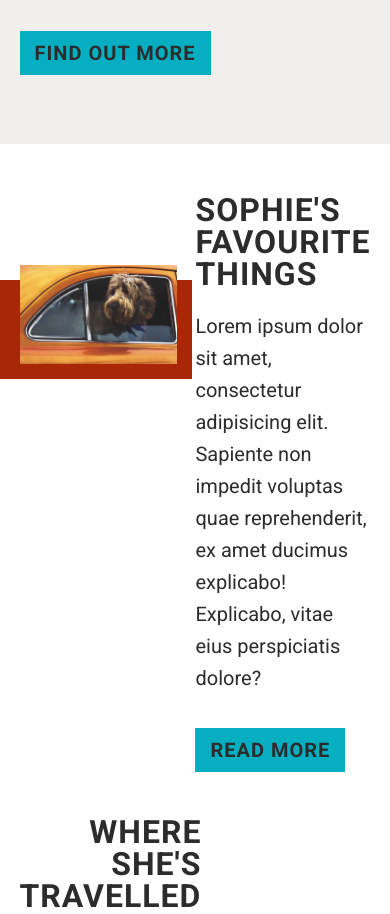
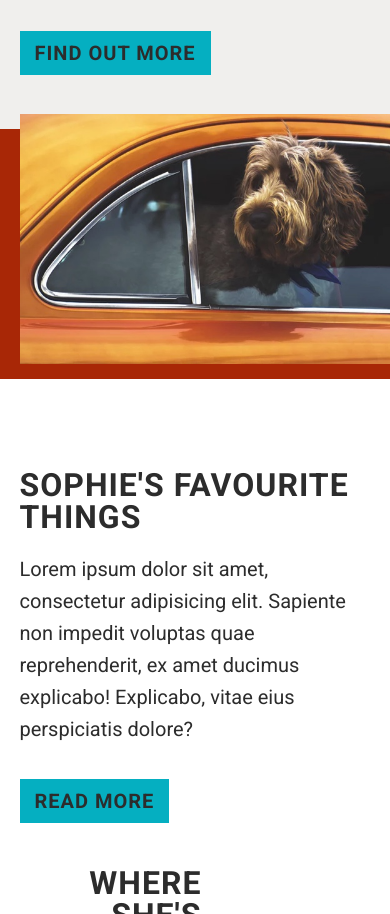
Before and after one commit to JonLyn/jonathanLynProjectTwo, a plain HTML site: page index.html in a window 390 px wide. Shown: the part 1086-2000 px from the top of the page. Drawn offline with Linux system fonts and the light colour scheme.

Commit message:
responsiveness for first section of homepage completed :sparkles::star::sparkles:

```diff
--- a/styles/sass/_contact.scss
+++ b/styles/sass/_contact.scss
@@ -71,6 +71,7 @@
 .address p {
     @include robotoFont (2rem, $black, 400, 32px, 0);
     text-transform: capitalize;
+    font-style: normal;
 }
 
 
--- a/styles/sass/_homePage.scss
+++ b/styles/sass/_homePage.scss
@@ -40,7 +40,7 @@
 
 .circleText {
     position: absolute;
-    left: -65px;
+    left: -60px;
     top: -80px;
 }
 
@@ -60,7 +60,8 @@
     position: absolute;
     // right:15px;
     top: 0;
-    min-width: 450px;
+    min-width: 465px;
+    min-height: 655px;
 }
 
 .overflow {
@@ -163,6 +164,7 @@
     display: flex;
     flex-wrap: wrap;
     justify-content: space-between;
+    padding-left: 50px;
 }
 
 .iconSection li {
@@ -225,3 +227,52 @@
 .gallery div {
     flex-basis: 32%;
 }
+
+@media (max-width: 1160px) {
+
+    // .hero {
+    //     background-image: url("../assets/home-image-1.jpg");
+    //     background-repeat: no-repeat;
+    //     background-position: right;
+    // }
+
+
+    // .overflow {
+    //     min-width: 513px;
+
+.favouriteThings {
+    flex-wrap: wrap;
+}
+
+// .brownDogFlexbox {
+//     display: block;
+//     height: 300px;
+//     flex-basis: 100%;
+// }
+
+.brownDogFlexbox {
+    min-width: 400px;
+    // border: 3px solid red;
+    // margin-right: 50px;
+    height: 250px;
+    margin-bottom: 25px;
+    flex-basis: 100%;
+}
+
+.brownDog {
+    top: -80px;
+    right: 0;
+    box-shadow: -700px 15px $rustRed, -300px 15px $rustRed, 15px 15px $rustRed;
+    max-width: 500px;
+
+}
+
+.favouriteThings article {
+    flex-basis: 100%;
+}
+
+
+
+
+
+}
```
Also changed, not shown: contact.html (+2 -2 lines), styles/styles.css.
